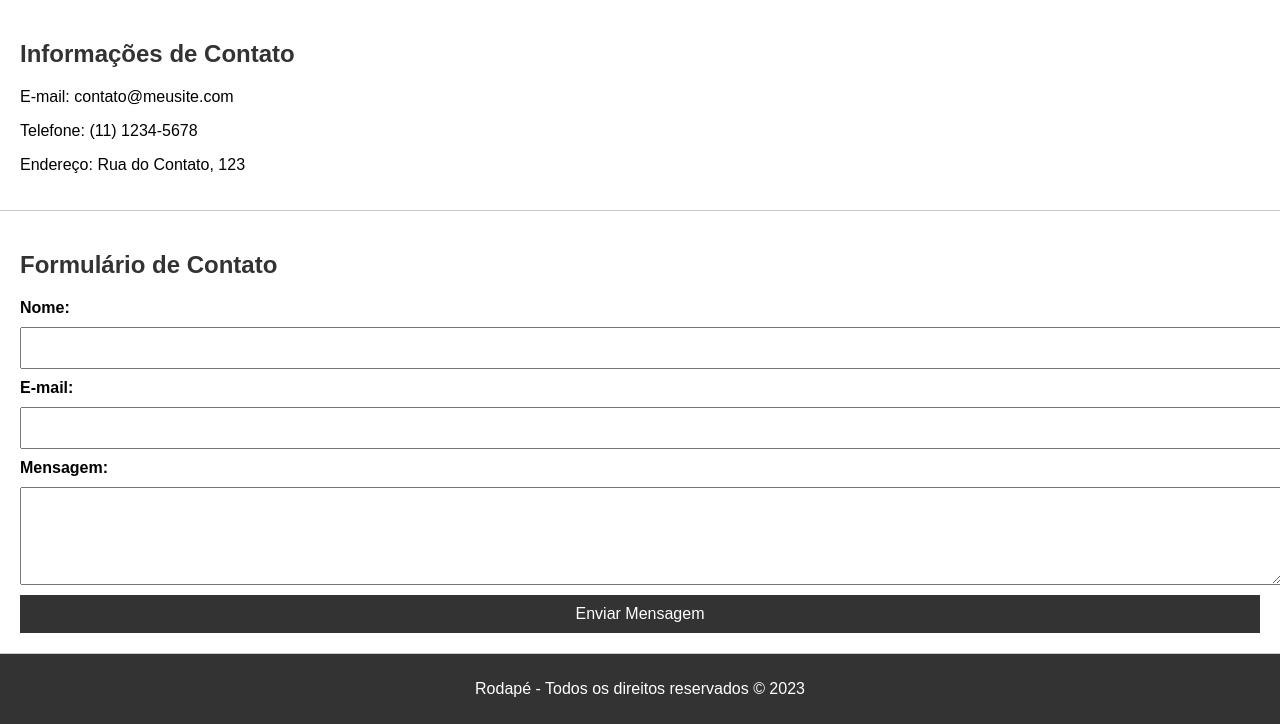
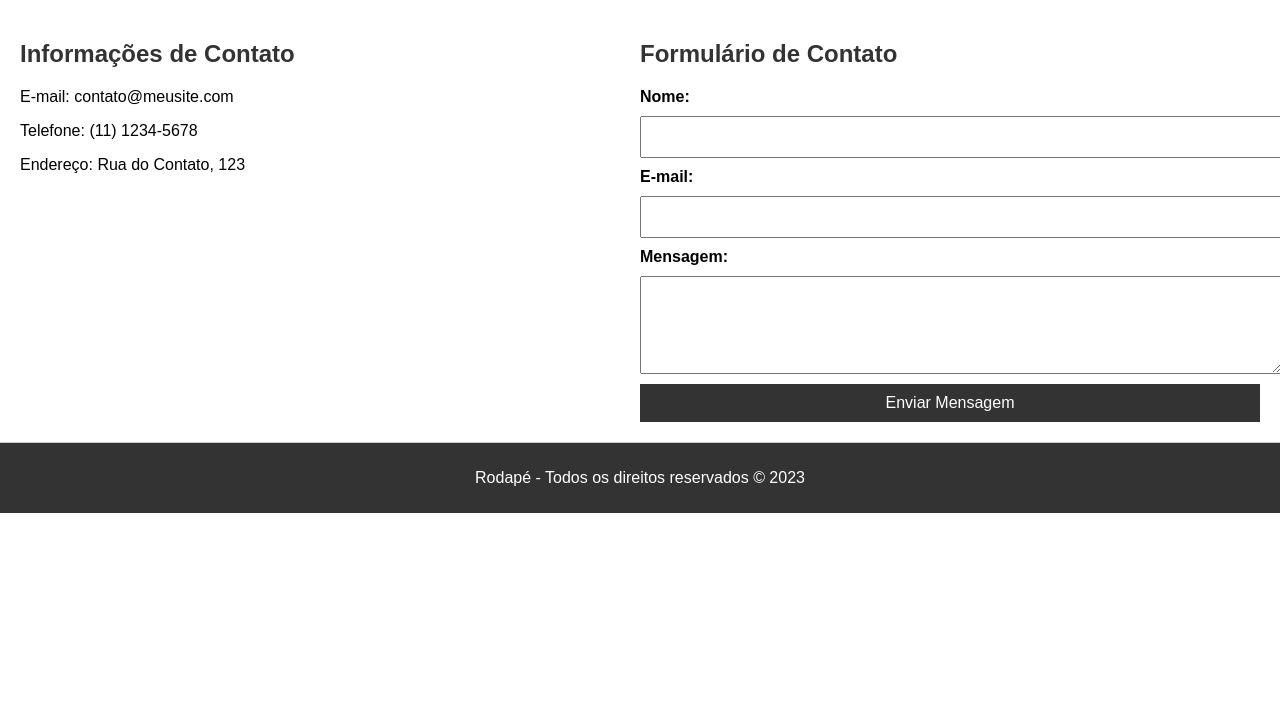
Before and after one commit to jeffersonalionco/site-simples-python, a Flask app: page /contato.html in a window 1280 px wide. Shown: the part 161-885 px from the top of the page. After the commit the page ends 674 px from the top, so only its background shows below. Run offline with Flask 3, Linux system fonts and the light colour scheme.

Commit message:
Melhoras na pagina contato

```diff
--- a/static/css/contato.css
+++ b/static/css/contato.css
@@ -43,10 +43,22 @@ header h1 {
 .content {
     padding: 20px;
     border-bottom: 1px solid #ccc;
+    display: flex;
+    flex-wrap: wrap;
+    justify-content: space-between;
 }
 
 .content h2 {
     color: #333;
+}
+
+.contact-info {
+    flex-basis: 40%;
+    text-align: left;
+}
+
+.contact-form {
+    flex-basis: 50%;
 }
 
 form {
@@ -73,6 +85,7 @@ button {
     border: none;
     cursor: pointer;
     font-size: 16px;
+    transition: background-color 0.3s;
 }
 
 button:hover {
--- a/templates/contato.html
+++ b/templates/contato.html
@@ -9,9 +9,9 @@
 <body>
     <nav>
         <ul>
-            <li><a href="index.html">INICIO</a></li>
-            <li><a href="contato.html">CONTATO</a></li>
-            <li><a href="about.html">SOBRE</a></li>
+            <li><a href="index.html#inicio">INICIO</a></li>
+            <li><a href="index.html#contato">CONTATO</a></li>
+            <li><a href="index.html#sobre">SOBRE</a></li>
         </ul>
     </nav>
 
@@ -20,13 +20,14 @@
     </header>
 
     <section class="content">
+        <div class="contact-info">
             <h2>Informações de Contato</h2>
             <p>E-mail: contato@meusite.com</p>
             <p>Telefone: (11) 1234-5678</p>
             <p>Endereço: Rua do Contato, 123</p>
-    </section>
+        </div>
 
-    <section class="content">
+        <div class="contact-form">
             <h2>Formulário de Contato</h2>
             <form>
                 <label for="name">Nome:</label>
@@ -40,6 +41,7 @@
 
                 <button type="submit">Enviar Mensagem</button>
             </form>
+        </div>
     </section>
 
     <footer>
```
Lines whose indentation alone changed are shown as unchanged.
